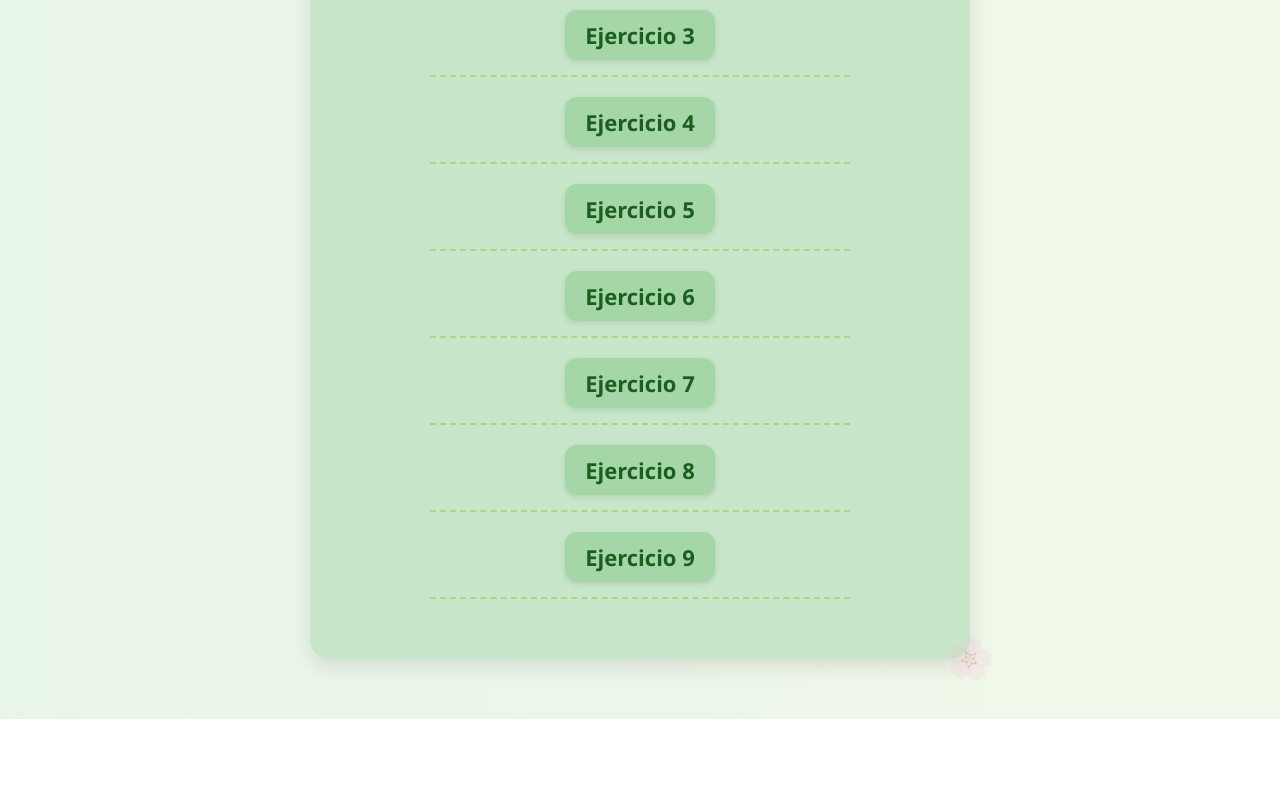
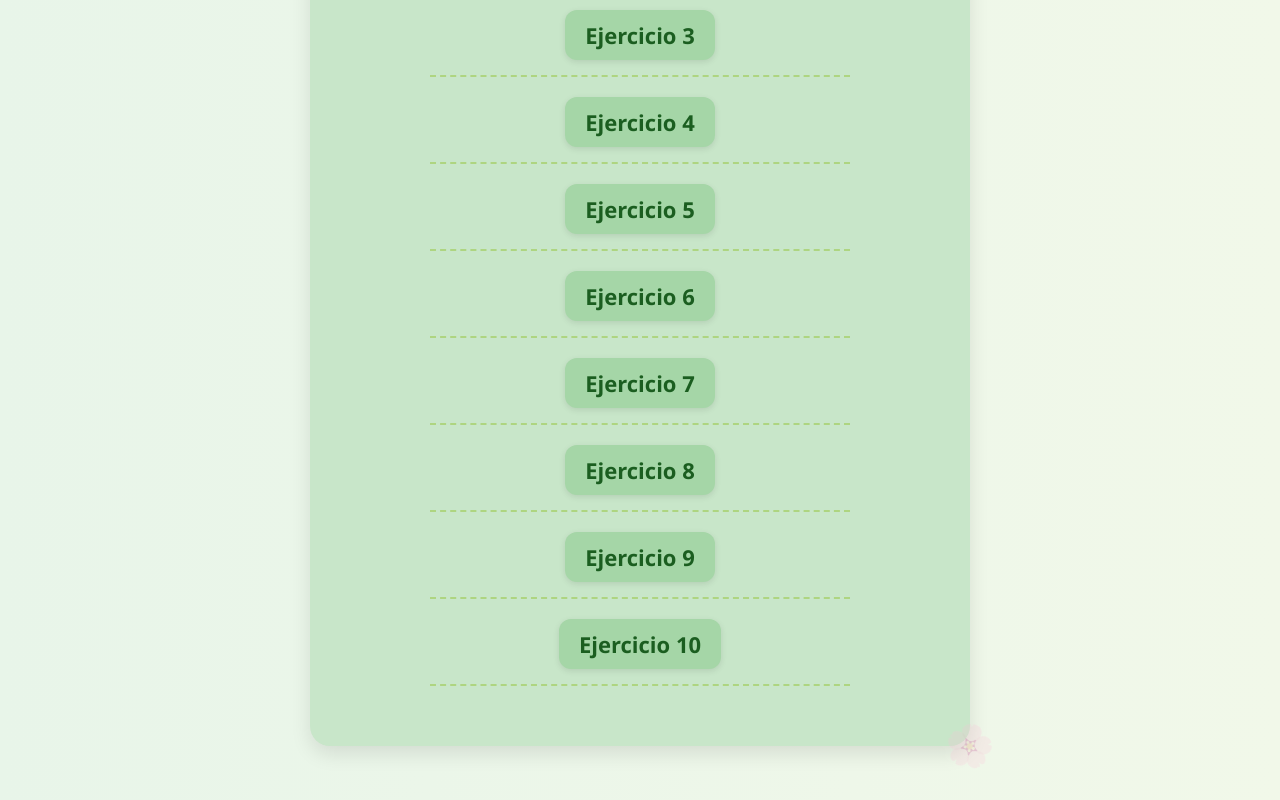
Before and after one commit to Dayana-u23/plataformas-moviles-entregas, a plain HTML site: page index.html in a window 1280 px wide. Shown: the part 368-1168 px from the top of the page. Before the commit the page ends 1087 px from the top, so only its background shows below. Drawn offline with Linux system fonts and the light colour scheme.

Commit message:
Update index.html

```diff
--- a/index.html
+++ b/index.html
@@ -131,6 +131,11 @@
       <div class="bordes"></div>
     </div>
 
+      <div class="ejercicios">
+      <a href="tp-10/index.html"> Ejercicio 10</a>
+      <div class="bordes"></div>
+    </div>
+
     <div class="flower">🌸</div>
   </div>
 </body>
```
